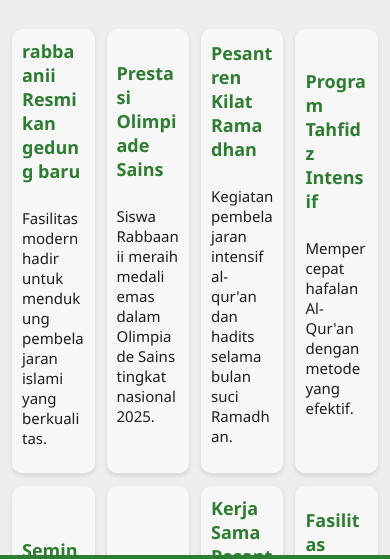
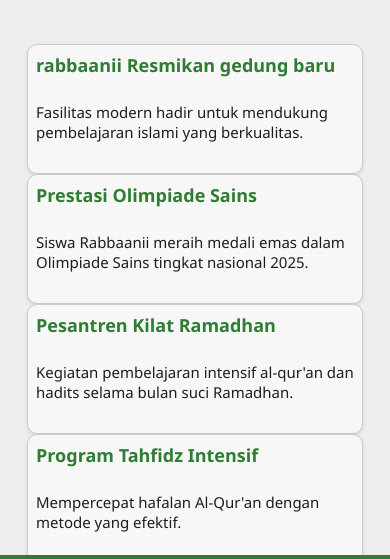
Before and after one commit to affanR08/AS1, a plain HTML site: page post.html in a window 390 px wide. Shown: the part 211-770 px from the top of the page. Drawn offline with Linux system fonts and the light colour scheme.

Commit message:
commit and publish

```diff
--- a/post.html
+++ b/post.html
@@ -28,7 +28,7 @@
 
     <main>
         <h1>Berita Rabbaanii</h1>
-        <table class="grid-layout">
+        <table class="responsive-table">
             <tr>
                 <td> <h3>rabbaanii Resmikan gedung baru</h3><p>Fasilitas modern hadir untuk mendukung pembelajaran islami yang berkualitas.</p></td>
                 <td><h3>Prestasi Olimpiade Sains</h3><p>Siswa Rabbaanii meraih medali emas dalam Olimpiade Sains tingkat nasional 2025.</p></td>
--- a/styles/ablut.css
+++ b/styles/ablut.css
@@ -97,10 +97,12 @@ footer {
     background-color: #2e7d32;
     transition: background-color 0.3s ease;
     transition: transform 0.3s ease-in-out, box-shadow 0.3s ease;
+    position: absolute;
     bottom: 0;
-    position: fixed;
+
     width: 100%;
     align-items: center;
+    bottom: 0;
 }
 footer p {
     color: white;
--- a/styles/post.css
+++ b/styles/post.css
@@ -180,3 +180,39 @@ table tr td:hover{
   box-shadow: 0 4px 8px rgba(0,0,0,0.2);
   transition: transform 0.3s ease, box-shadow 0.3s ease;
 }
+  .responsive-table {
+    display: table;
+    width: 100%;
+
+  }
+
+  .responsive-table tr {
+    display: table-row;
+  }
+
+  .responsive-table td, .responsive-table th {
+    display: table-cell;
+    padding: 8px;
+    border: 1px solid #ccc;
+  }
+
+  @media screen and (max-width: 600px) {
+    .responsive-table {
+      display: block;
+    }
+
+    .responsive-table tr {
+      display: block;
+      margin-bottom: 10px;
+    }
+
+    .responsive-table td, .responsive-table th {
+      display: block;
+      width: 100%;
+    }
+
+    /* Kolom terakhir pindah ke bawah */
+    .responsive-table td:last-child {
+      order: 1;
+    }
+  }
--- a/styles/styles.css
+++ b/styles/styles.css
@@ -10,6 +10,8 @@ main{
     justify-content: flex-start;
     flex-wrap: wrap;
     gap: 20px;
+    overflow-x: hidden;
+    overflow-wrap: break-word;
 }
 main article{
     margin: 20px 0;
@@ -233,3 +235,10 @@ footer:hover {
     flex-direction: column;
   }
 }
+@media screen and (max-width:600px){
+  main {
+    width: auto;
+    margin-left: 0;
+    flex-direction: column;
+  }
+}
```
Also changed, not shown: index.html (+7 -1 lines).
